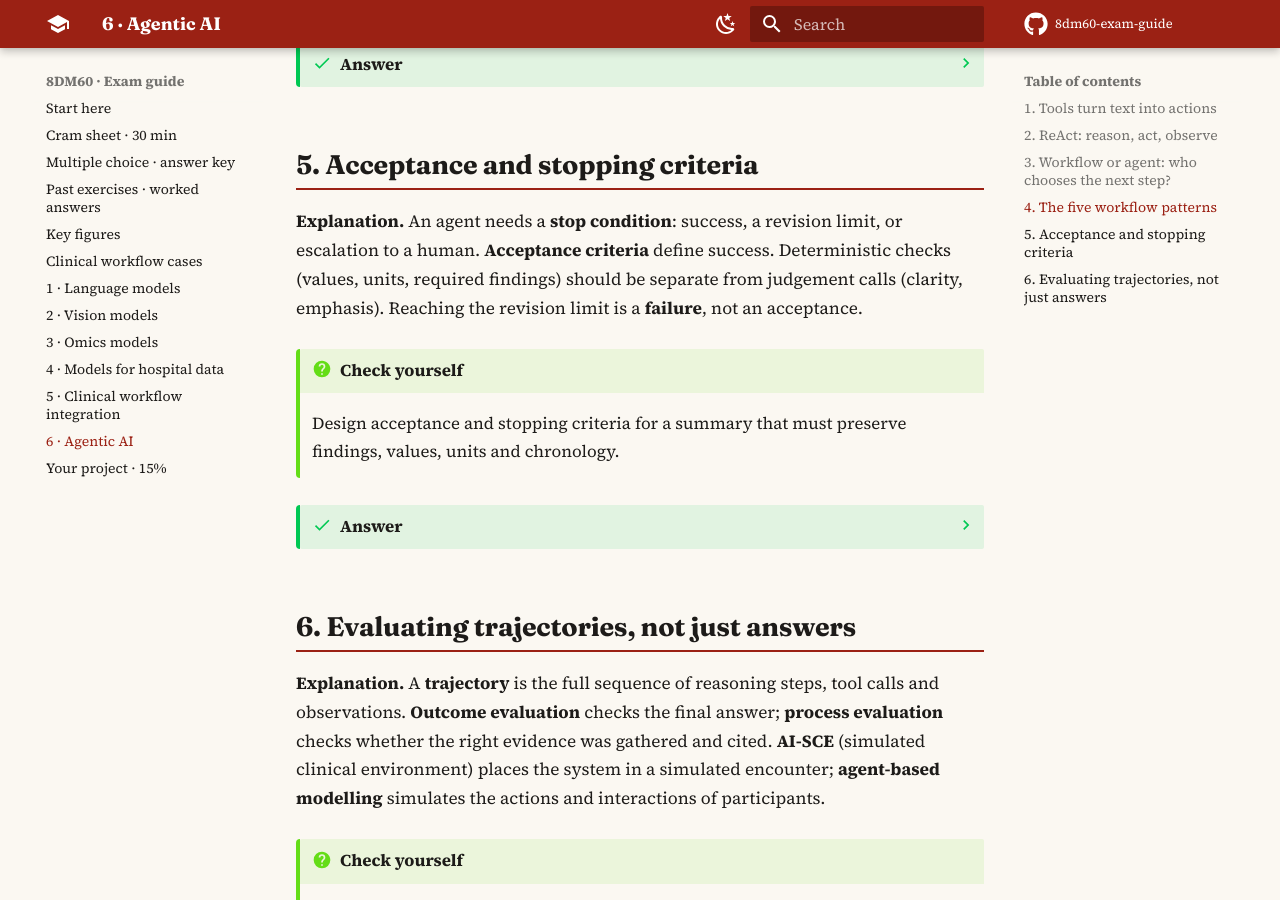
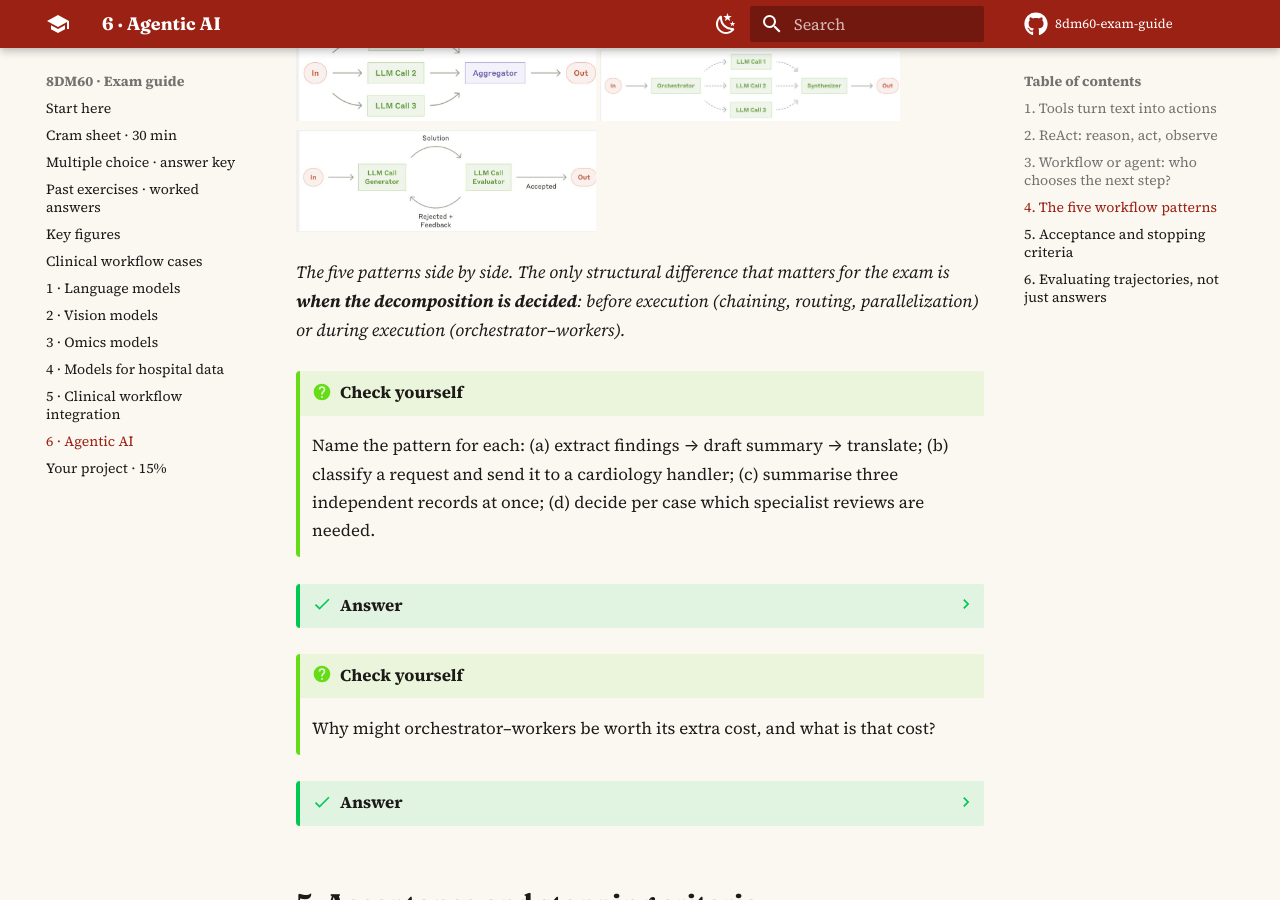
Before and after one commit to DKeAlvaro/8dm60-exam-guide, an MkDocs documentation site: the page built from docs/agents.md, in a window 1280 px wide and 900 px high, scrolled down 2482 px. Built offline with MkDocs 1.6.1 and Material for MkDocs 9.7.7, drawn with Linux system fonts in a browser that asks for light colours; comment, search, counter and statistics services are not loaded; some of the changed text lies outside the part shown.

Commit message:
Guide: integrate verified lecture figures into lessons

```diff
--- a/docs/agents.md
+++ b/docs/agents.md
@@ -17,6 +17,10 @@
 ## 2. ReAct: reason, act, observe
 
 **Explanation.** **ReAct** interleaves **reasoning** (text about what to do) and **actions** (tool calls), using each observation to decide the next step. **Few-shot ReAct** puts example trajectories in the prompt; the weights do not change.
+
+![The agent loop: model → tool → observation → model, until a stop condition](images-figures/agent-loop.jpg){ width="430" }
+
+*The environment, not the model, executes the tool. The loop exits on a stop condition — success, revision limit, or escalation to a human.*
 
 !!! question "Check yourself"
     After the model requests a search, where does the observation come from, and why can search reduce hallucinations?
@@ -43,6 +47,14 @@
 - **Parallelization:** independent subtasks run at the same time, then an aggregator combines them.
 - **Orchestrator–workers:** an orchestrator decides **at runtime** which subtasks are needed, workers do them, a synthesizer combines.
 - **Evaluator–optimizer:** a generator drafts; an evaluator accepts or returns feedback for revision.
+
+![Prompt chaining: fixed stages, one after another](images-figures/chain.jpg){ width="300" }
+![Routing: one request goes to one specialist path](images-figures/routing.jpg){ width="300" }
+![Parallelization: independent calls, one aggregator](images-figures/parallel.jpg){ width="300" }
+![Orchestrator–workers: subtasks chosen at runtime](images-figures/orchestrator.jpg){ width="300" }
+![Evaluator–optimizer: draft, check, revise](images-figures/evaluator.jpg){ width="300" }
+
+*The five patterns side by side. The only structural difference that matters for the exam is **when the decomposition is decided**: before execution (chaining, routing, parallelization) or during execution (orchestrator–workers).*
 
 !!! question "Check yourself"
     Name the pattern for each: (a) extract findings → draft summary → translate; (b) classify a request and send it to a cardiology handler; (c) summarise three independent records at once; (d) decide per case which specialist reviews are needed.
```
Also changed, not shown: docs/index.md (+4 -0 lines), docs/language.md (+12 -0 lines), docs/omics.md (+20 -0 lines), docs/vision.md (+12 -0 lines), docs/workflow.md (+16 -0 lines), docs/images-lesson/adversarial.jpg (added), docs/images-lesson/attention-pooling.jpg (added), docs/images-lesson/avg-bio.jpg (added), docs/images-lesson/context-mass.jpg (added), docs/images-lesson/cpa.jpg (added), docs/images-lesson/elbo.jpg (added), docs/images-lesson/gears.jpg (added), docs/images-lesson/multimodal-ai.jpg (added), docs/images-lesson/paper-vs-clinic.jpg (added), 5 more files.
